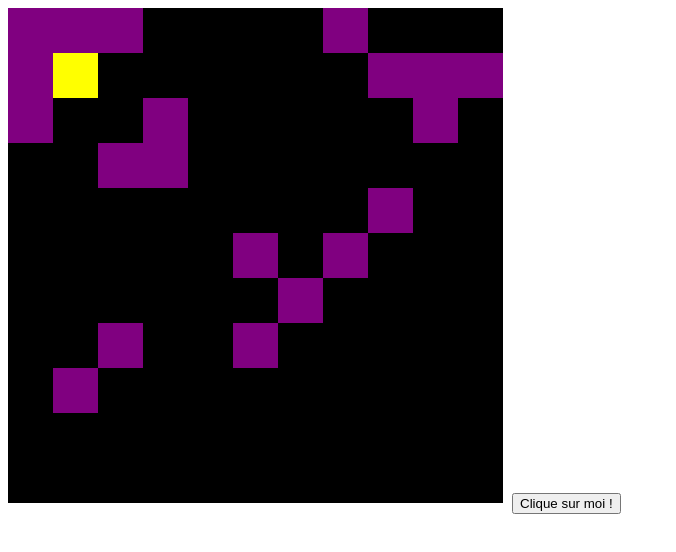
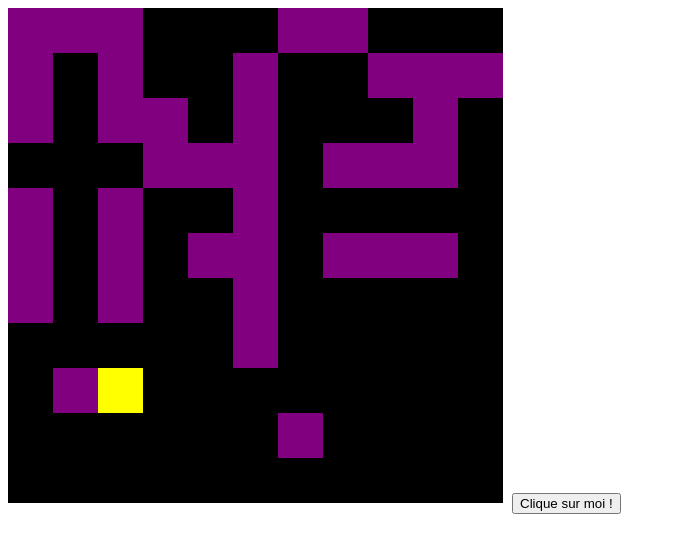
Before and after one commit to Louis-Verbrugge/pacMan-js, a website built with Vite: page index.html in a window 1280 px wide. Shown: the whole page, without its empty margins (0-676 px from the left). Built offline with nearby package versions, Linux system fonts and the light colour scheme.

Commit message:
mouvement OK

```diff
--- a/index.html
+++ b/index.html
@@ -30,12 +30,14 @@
         </div>
     </div>
 
-    <script src="pacMan.js"></script>
-    <script src="page/variable.js"></script>
+
+    <script src="src/pacMan.js"></script>
+    <script src="src/variable.js"></script>
 
 
     <script src="src/changeWindows.js"></script>
     <script src="page/setting/setting.js"></script>
+    <script src="src/evenement.js"></script>
 
 
     <script src="script.js"></script>
--- a/pacMan.js
+++ /dev/null
@@ -1,75 +0,0 @@
-
-
-class PacMan {
-    constructor(possitionXliste, possitionYliste, vitesseMax) {
-        this.possitionXliste = possitionXliste;
-        this.possitionYliste = possitionYliste;
-
-        this.possitionXpixel = possitionXliste*tailleCaseX;
-        this.possitionYpixel = possitionYliste*tailleCaseY;
-
-        this.vitesseX = 0; // px
-        this.vitesseY = -5;
-        this.direction = "height"
-
-    }
-
-    checkCollision() {
-
-        switch (this.direction) {
-            case "right":
-                if ( plateau[Math.floor((this.possitionYpixel + tailleCaseX/2) / tailleCaseY)][Math.floor((this.possitionXpixel + tailleCaseX) / tailleCaseX)] == 0 ) {
-                    return false;
-                }
-                break;
-
-            case "left":
-                if ( plateau[Math.floor((this.possitionYpixel + tailleCaseX/2) / tailleCaseY)][Math.floor((this.possitionXpixel) / tailleCaseX)] == 0 ) {
-                    return false;
-                }
-                break;
-
-            case "height":
-                if (plateau[Math.floor(this.possitionYpixel / tailleCaseY)][Math.floor((this.possitionXpixel + tailleCaseX/2) / tailleCaseX)] == 0) {
-                    return false;
-                }
-                break;
-
-            case "bottom":
-                if (plateau[Math.floor((this.possitionYpixel + tailleCaseY-1) / tailleCaseY)][Math.floor((this.possitionXpixel + tailleCaseX/2) / tailleCaseX)] == 0) {
-                    return false;
-                }
-                break;
-
-
-        }
-        return true
-    }
-
-    calculBonEmplacement() {
-        if (this.direction == "left" || this.direction == "height") {
-            this.possitionXpixel -= this.vitesseX
-            this.possitionYpixel -= this.vitesseY
-        }
-        this.possitionXpixel = Math.floor(this.possitionXpixel / tailleCaseX) * tailleCaseX
-        this.possitionYpixel = Math.floor(this.possitionYpixel / tailleCaseY) * tailleCaseX
-    }
-
-
-    move() {
-        if (!this.checkCollision()) {
-            this.possitionXpixel += this.vitesseX
-            this.possitionYpixel += this.vitesseY
-            if (this.checkCollision()) {
-                this.calculBonEmplacement();
-            }
-        }
-    }
-
-
-    drawPacMan() {
-        context.fillStyle = "yellow"
-        context.fillRect(this.possitionXpixel, this.possitionYpixel, tailleCaseX, tailleCaseY)
-    }
-
-}
--- a/page/variable.js
+++ /dev/null
@@ -1,25 +0,0 @@
-
-
-let plateau = [
-    [1, 1, 1, 0, 0, 0, 0, 1, 0, 0, 0],
-    [1, 0, 0, 0, 0, 0, 0, 0, 1, 1, 1],
-    [1, 0, 0, 1, 0, 0, 0, 0, 0, 1, 0],
-    [0, 0, 1, 1, 0, 0, 0, 0, 0, 0, 0],
-    [0, 0, 0, 0, 0, 0, 0, 0, 1, 0, 0],
-    [0, 0, 0, 0, 0, 1, 0, 1, 0, 0, 0],
-    [0, 0, 0, 0, 0, 0, 1, 0, 0, 0, 0],
-    [0, 0, 1, 0, 0, 1, 0, 0, 0, 0, 0],
-    [0, 1, 0, 0, 0, 0, 0, 0, 0, 0, 0],
-    [0, 0, 0, 0, 0, 0, 0, 0, 0, 0, 0],
-    [0, 0, 0, 0, 0, 0, 0, 0, 0, 0, 0]
-];
-
-let HEIGHT = 500;
-let WIDTH = 500;
-let tailleCaseX =  Math.round(WIDTH / plateau[0].length);
-let tailleCaseY = Math.round(HEIGHT / plateau.length);
-
-let fpsInterval = 1000 / 60;
-
-let vitesseMax = tailleCaseX/1;
-let pacMan = new PacMan(1, 5, vitesseMax);
--- /dev/null
+++ b/src/evenement.js
@@ -0,0 +1,18 @@
+
+document.addEventListener("keydown", pressTouch)
+
+
+function pressTouch(event) {
+    alert(event.key)
+    switch (event.key) {
+        case "ArrowLeft":
+
+            break;
+        case "ArrowRight":
+            break;
+        case "ArrowUp":
+            break;
+        case "ArrowDown":
+            break;
+    }
+}
--- /dev/null
+++ b/src/pacMan.js
@@ -0,0 +1,106 @@
+
+
+class PacMan {
+    constructor(possitionXliste, possitionYliste, vitesseMax) {
+        this.possitionXliste = possitionXliste;
+        this.possitionYliste = possitionYliste;
+
+        this.possitionXpixel = possitionXliste*tailleCaseX;
+        this.possitionYpixel = possitionYliste*tailleCaseY;
+
+        this.vitesseMax = vitesseMax;
+        this.vitesseX = 0; // px
+        this.vitesseY = vitesseMax;
+        this.direction = "bottom"
+        this.newDirection = "left"
+    }
+
+    changeDirection() {
+        if (!this.checkCollision(this.newDirection)) {
+            this.direction = this.newDirection;
+
+            switch (this.direction) {
+                case "right":
+                    this.vitesseX = this.vitesseMax;
+                    this.vitesseY = 0;
+                    break;
+
+                case "left":
+                    this.vitesseX = -this.vitesseMax;
+                    this.vitesseY = 0;
+                    break;
+
+                case "height":
+                    this.vitesseX = 0;
+                    this.vitesseY = -this.vitesseMax;
+                    break;
+
+                case "bottom":
+                    this.vitesseX = 0;
+                    this.vitesseY = this.vitesseMax;
+                    break;
+            }
+            return true
+        }
+        return false
+    }
+
+    checkCollision(directionPacMan) {
+        switch (directionPacMan) {
+            case "right":
+                if ( plateau[Math.floor(this.possitionYpixel / tailleCaseY)][Math.floor((this.possitionXpixel + tailleCaseX) / tailleCaseX)] == 0 &&
+                plateau[Math.floor((this.possitionYpixel + tailleCaseX-1) / tailleCaseY)][Math.floor((this.possitionXpixel + tailleCaseX) / tailleCaseX)] == 0) {
+                    return false;
+                }
+                break;
+
+            case "left":
+                if ( plateau[Math.floor((this.possitionYpixel) / tailleCaseY)][Math.floor((this.possitionXpixel-1) / tailleCaseX)] == 0 &&
+                plateau[Math.floor((this.possitionYpixel + tailleCaseX-1) / tailleCaseY)][Math.floor((this.possitionXpixel-1) / tailleCaseX)] == 0) {
+                    return false;
+                }
+                break;
+
+            case "height":
+                if (plateau[Math.floor((this.possitionYpixel-1) / tailleCaseY)][Math.floor(this.possitionXpixel / tailleCaseX)] == 0 &&
+                plateau[Math.floor((this.possitionYpixel-1) / tailleCaseY)][Math.floor((this.possitionXpixel + tailleCaseX-1) / tailleCaseX)] == 0) {
+                    return false;
+                }
+                break;
+
+            case "bottom":
+                if (plateau[Math.floor((this.possitionYpixel + tailleCaseY) / tailleCaseY)][Math.floor(this.possitionXpixel / tailleCaseX)] == 0 &&
+                plateau[Math.floor((this.possitionYpixel + tailleCaseY) / tailleCaseY)][Math.floor((this.possitionXpixel + tailleCaseX-1) / tailleCaseX)] == 0) {
+                    return false;
+                }
+                break;
+        }
+        return true
+    }
+
+    calculBonEmplacement() {
+        if (this.direction == "left" || this.direction == "height") {
+            this.possitionXpixel -= this.vitesseX
+            this.possitionYpixel -= this.vitesseY
+        }
+        this.possitionXpixel = Math.floor(this.possitionXpixel / tailleCaseX) * tailleCaseX
+        this.possitionYpixel = Math.floor(this.possitionYpixel / tailleCaseY) * tailleCaseX
+    }
+
+    move() {
+        console.log(this.changeDirection());
+        if (!this.checkCollision(this.direction)) {
+            this.possitionXpixel += this.vitesseX
+            this.possitionYpixel += this.vitesseY
+            if (this.checkCollision(this.direction)) {
+                this.calculBonEmplacement();
+            }
+        }
+    }
+
+    drawPacMan() {
+        context.fillStyle = "yellow"
+        context.fillRect(this.possitionXpixel, this.possitionYpixel, tailleCaseX, tailleCaseY)
+    }
+
+}
--- /dev/null
+++ b/src/variable.js
@@ -0,0 +1,25 @@
+
+
+let plateau = [
+    [1, 1, 1, 0, 0, 0, 1, 1, 0, 0, 0],
+    [1, 0, 1, 0, 0, 1, 0, 0, 1, 1, 1],
+    [1, 0, 1, 1, 0, 1, 0, 0, 0, 1, 0],
+    [0, 0, 0, 1, 1, 1, 0, 1, 1, 1, 0],
+    [1, 0, 1, 0, 0, 1, 0, 0, 0, 0, 0],
+    [1, 0, 1, 0, 1, 1, 0, 1, 1, 1, 0],
+    [1, 0, 1, 0, 0, 1, 0, 0, 0, 0, 0],
+    [0, 0, 0, 0, 0, 1, 0, 0, 0, 0, 0],
+    [0, 1, 0, 0, 0, 0, 0, 0, 0, 0, 0],
+    [0, 0, 0, 0, 0, 0, 1, 0, 0, 0, 0],
+    [0, 0, 0, 0, 0, 0, 0, 0, 0, 0, 0]
+];
+
+let HEIGHT = 500;
+let WIDTH = 500;
+let tailleCaseX =  Math.round(WIDTH / plateau[0].length);
+let tailleCaseY = Math.round(HEIGHT / plateau.length);
+
+let fpsInterval = 1000 / 60;
+
+let vitesseMax = tailleCaseX/9;
+let pacMan = new PacMan(6, 1, vitesseMax);
```
